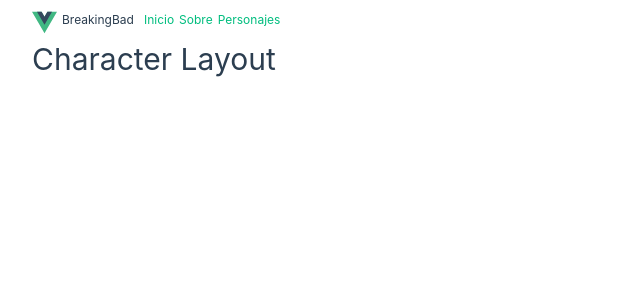
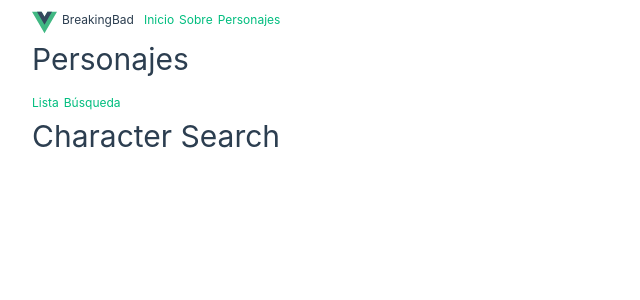
Before and after one commit to jparrot92/breakingBad, a Vue app: page /characters/list in a window 1280 px wide. Shown: the top 300 px of the page, without its empty margins (0-640 px from the left). Built offline with nearby package versions, Linux system fonts and the light colour scheme.

Commit message:
RouterView + NavBar secundario

```diff
--- a/src/characters/layout/CharacterLayout.vue
+++ b/src/characters/layout/CharacterLayout.vue
@@ -1,11 +1,34 @@
 <script setup lang="ts">
+import type { RouterLink } from '@/router/link-routes'
+
+import { RouterView } from 'vue-router';
+import NavBar from '@/shared/components/NavBar.vue';
+import { characterRoute } from '../router';
+
+const routeLinks: RouterLink[] = characterRoute.children!
+    .filter( route => (route.props as { visible: boolean }).visible )
+    .map( route => {
+        return {
+            name: route.name as string,
+            path: route.path,
+            title: (route.props as { title: string, visible: boolean }).title
+        }
+    })
 
 </script>
 
 <template>
-    <div>
-        <h1>Character Layout</h1>
-    </div>
+    <h1>Personajes</h1>
+
+    <!-- Navbar -->
+    <NavBar
+        :show-icon="false"
+        :links="routeLinks"
+    />
+
+    <!-- RouterView + Suspense -->
+    <RouterView/>
+
 </template>
 
 
--- a/src/characters/router/index.ts
+++ b/src/characters/router/index.ts
@@ -10,8 +10,23 @@
     redirect: '/characters/list',
     component: CharacterLayout,
     children: [
-        { path: 'by/id', name: 'character-id', component: CharacterId },
-        { path: 'list', name: 'character-list', component: CharacterList },
-        { path: 'search', name: 'character-search', component: CharacterSearch },
+        {
+            path: 'by/id',
+            name: 'character-id',
+            props: { title: 'Por Id', visible: false },
+            component: CharacterId
+        },
+        {
+            path: 'list',
+            name: 'character-list',
+            props: { title: 'Lista', visible: true },
+            component: CharacterList
+        },
+        {
+            path: 'search',
+            name: 'character-search',
+            props: { title: 'Búsqueda', visible: true },
+            component: CharacterSearch
+        },
     ]
 }
--- a/src/shared/components/NavBar.vue
+++ b/src/shared/components/NavBar.vue
@@ -3,18 +3,22 @@
 
 
 interface Props {
-    title: string
+    title?: string
     links: RouterLink[]
+    showIcon?: boolean
 }
 
-const props = defineProps<Props>()
+const props = withDefaults(defineProps<Props>(), {
+    showIcon: true,
+    links: () => []
+})
 
 </script>
 
 <template>
     <nav>
-        <img src="@/assets/logo.svg" alt="Vue Logo" height="25" width="25" />
-        <span>{{props.title || 'no title'}}</span>
+        <img v-if="props.showIcon" src="@/assets/logo.svg" alt="Vue Logo" height="25" width="25" />
+        <span v-if="props.title">{{props.title}}</span>
 
         <RouterLink
             v-for="link of props.links"
```
